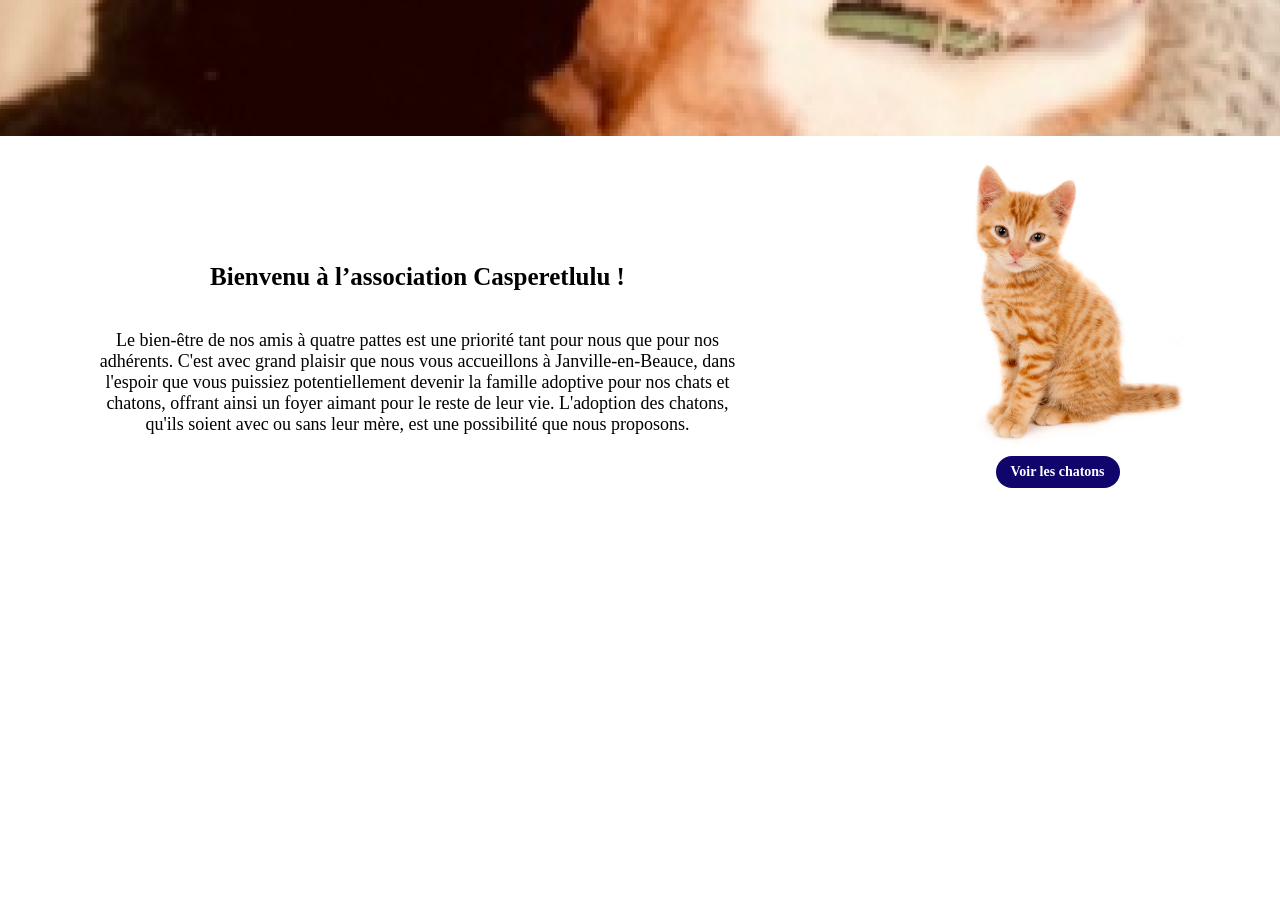
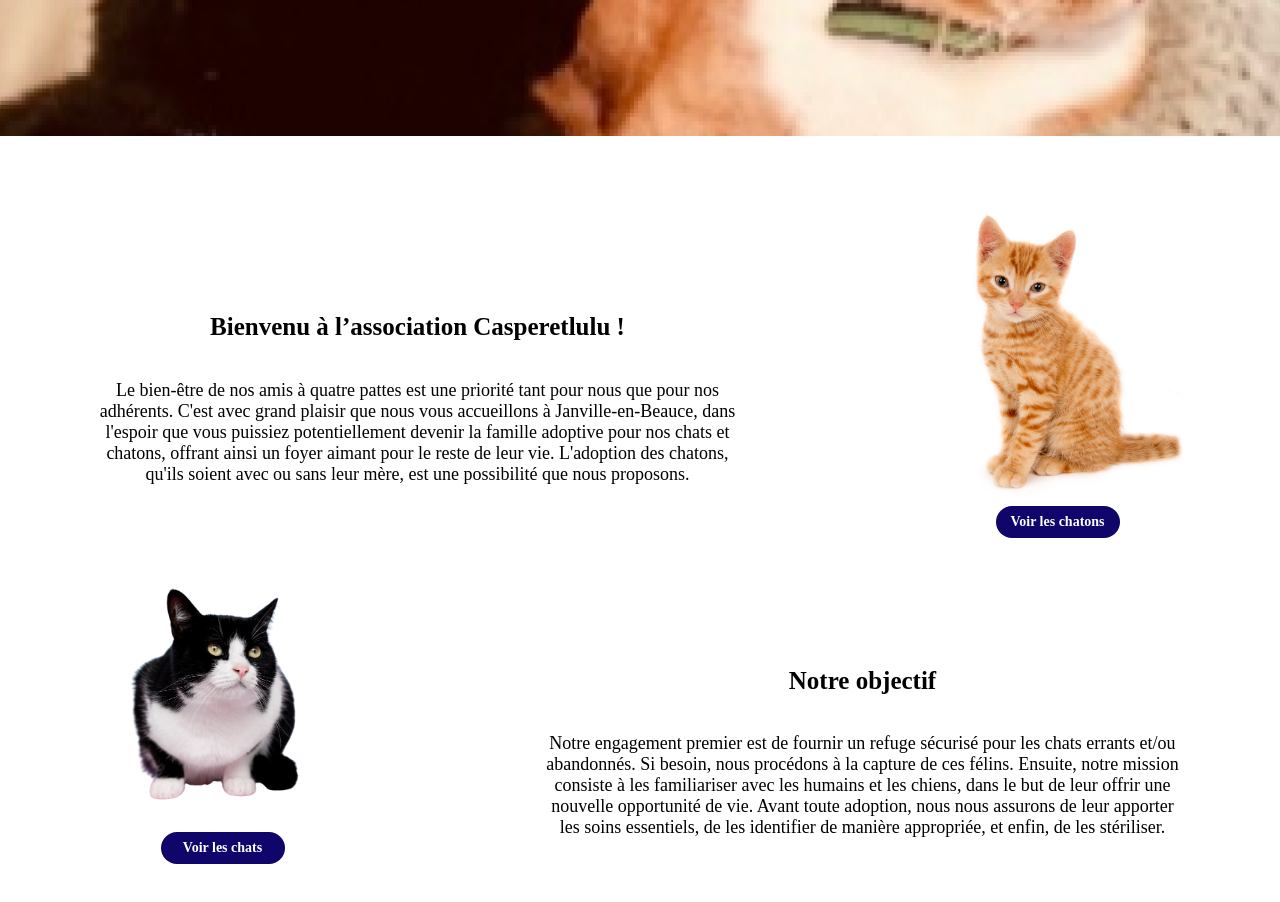
Before and after one commit to aurel740/casperetlulu, a React (Create React App) app: page / in a window 1280 px wide. Shown: the part 440-1342 px from the top of the page. Before the commit the page ends 948 px from the top, so only its background shows below. Built offline with nearby package versions, Linux system fonts and the light colour scheme.

Commit message:
main 2eme partie

```diff
--- a/src/components/MainHomeContent.js
+++ b/src/components/MainHomeContent.js
@@ -3,19 +3,19 @@ import "../styles/MainHomeContent.css";
 import chaton from "../assets/pictures/chaton.png";
 import chat from "../assets/pictures/chat.png";
 
-function MainHomeContent() {
+function MainHomeContent({picture, text, title, word, styleFlex={}}) {
+
+
   return (
-    <div className='mainHomeContent'>
+    <div className='mainHomeContent' style={{...styleFlex}} >
 
     <div className='textMain'>
-        <h2 className='homeTitle1'>Bienvenu à l’association Casperetlulu !</h2>
-        <p className='homeText1'>
-        Le bien-être de nos amis à quatre pattes est une priorité tant pour nous que pour nos adhérents. C'est avec grand plaisir que nous vous accueillons à Janville-en-Beauce, dans l'espoir que vous puissiez potentiellement devenir la famille adoptive pour nos chats et chatons, offrant ainsi un foyer aimant pour le reste de leur vie. L'adoption des chatons, qu'ils soient avec ou sans leur mère, est une possibilité que nous proposons.
-        </p>
+        <h2 className='homeTitle1'>{title}</h2>
+        <p className='homeText1'>{text}</p>
     </div>
     <div className='pictureContent'>
-        <div className='pictureDiv'><img className="picture" src={chaton} alt="photo d'un chaton roux"/></div>
-      <button className='catsButtons seeKittens'>Voir les chatons</button>
+        <div className='pictureDiv'><img className="picture" src={picture} alt="photo d'un chaton roux"/></div>
+      <button className='catsButtons seeKittens'>Voir les {word}</button>
     </div>
 
   </div>
--- a/src/pages/Home.js
+++ b/src/pages/Home.js
@@ -1,20 +1,27 @@
 import React from 'react';
+import "../styles/Home.css";
 import BannerHome from '../components/BannerHome';
 import MainHomeContent from '../components/MainHomeContent';
 import chaton from "../assets/pictures/chaton.png";
 import chat from "../assets/pictures/chat.png";
 
 function Home() {
+  const text1 ="Le bien-être de nos amis à quatre pattes est une priorité tant pour nous que pour nos adhérents. C'est avec grand plaisir que nous vous accueillons à Janville-en-Beauce, dans l'espoir que vous puissiez potentiellement devenir la famille adoptive pour nos chats et chatons, offrant ainsi un foyer aimant pour le reste de leur vie. L'adoption des chatons, qu'ils soient avec ou sans leur mère, est une possibilité que nous proposons.";
+  const text2 = "Notre engagement premier est de fournir un refuge sécurisé pour les chats errants et/ou abandonnés. Si besoin, nous procédons à la capture de ces félins. Ensuite, notre mission consiste à les familiariser avec les humains et les chiens, dans le but de leur offrir une nouvelle opportunité de vie. Avant toute adoption, nous nous assurons de leur apporter les soins essentiels, de les identifier de manière appropriée, et enfin, de les stériliser.";
+  const title1="Bienvenu à l’association Casperetlulu !";
+  const title2="Notre objectif";
+
   return (
     <div className='home-content'>
       <BannerHome />
       <main className='mainHome'>
-        <MainHomeContent/>
-        <div className='kittensContent'>
+        <MainHomeContent title={title1} text={text1} picture={chaton} word="chatons"/>
+        <MainHomeContent title={title2} text={text2} picture={chat} word="chats" styleFlex={{flexDirection:"row-reverse"}} />
+
+        {/* <div className='kittensContent'>
 
           <div className='text'></div>
           <div className='picture'>
-          {/* <img src={chaton} alt="photo d'un chaton roux"/> */}
             <div className='button seeKittens'></div>
           </div>
 
@@ -27,7 +34,7 @@ function Home() {
             <div className='button seeCats'></div>
           </div>
 
-        </div>
+        </div> */}
 
       </main>
     </div>
--- /dev/null
+++ b/src/styles/Home.css
@@ -0,0 +1,12 @@
+
+
+.mainHome{
+    width: 100%;
+    margin-bottom: 138px;
+    margin-top: 50px;
+    display: flex;
+    flex-direction: column;
+    justify-content: center;
+    align-items: center;
+    gap: 30px;
+}
--- a/src/styles/MainHomeContent.css
+++ b/src/styles/MainHomeContent.css
@@ -5,6 +5,8 @@
     justify-content: space-around;
     align-items: center;
     width: 100%;
+    /* margin-top: 50px; */
+
 }
 
 .textMain {
```
